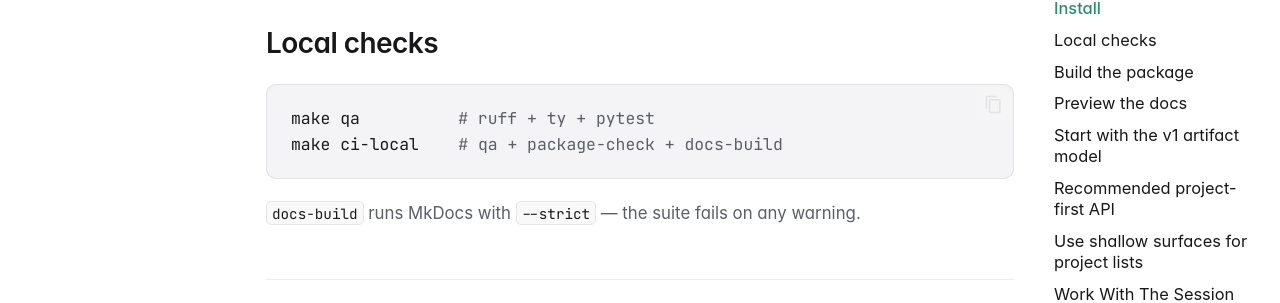
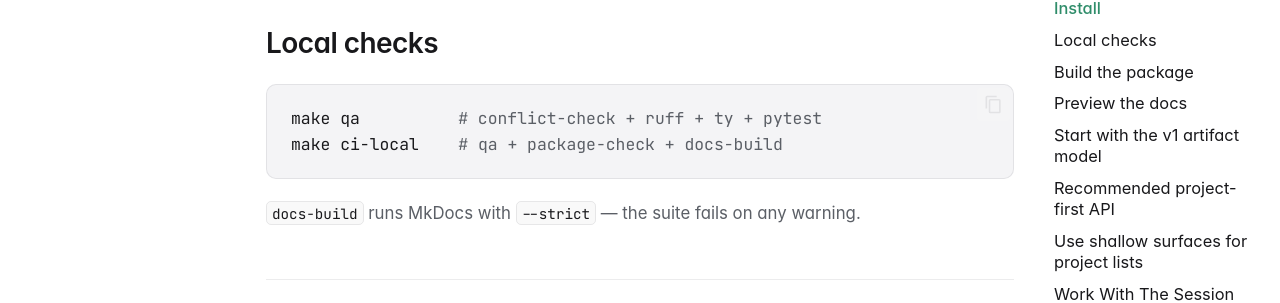
Before and after one commit to Alfredo-Sandoval/exp-pkg, an MkDocs documentation site: the page built from docs/getting-started.md, in a window 1280 px wide and 900 px high, scrolled down 1028 px. Shown: the part 153-456 px from the top of the window. Built offline with MkDocs 1.6.1 and Material for MkDocs 9.7.7, drawn with Linux system fonts in a browser that asks for light colours; some web fonts are replaced; comment, search, counter and statistics services are not loaded.

Commit message:
chore: add conflict marker quality check

````diff
--- a/docs/getting-started.md
+++ b/docs/getting-started.md
@@ -39,7 +39,7 @@ environment; `make env` remains the canonical setup path.
 ## Local checks
 
 ```bash
-make qa          # ruff + ty + pytest
+make qa          # conflict-check + ruff + ty + pytest
 make ci-local    # qa + package-check + docs-build
 ```
 
````
Also changed, not shown: docs/development/local-ci.md (+1 -0 lines), 1 other file.
